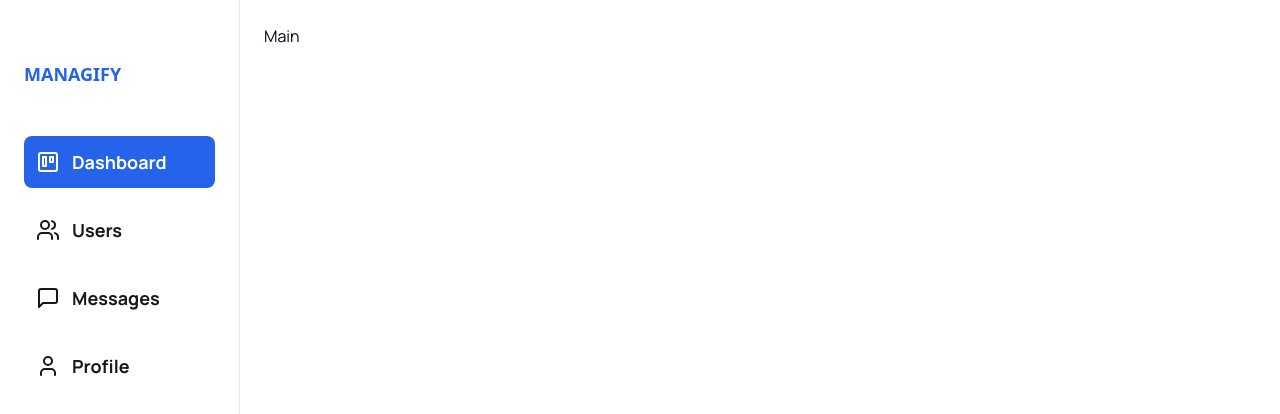
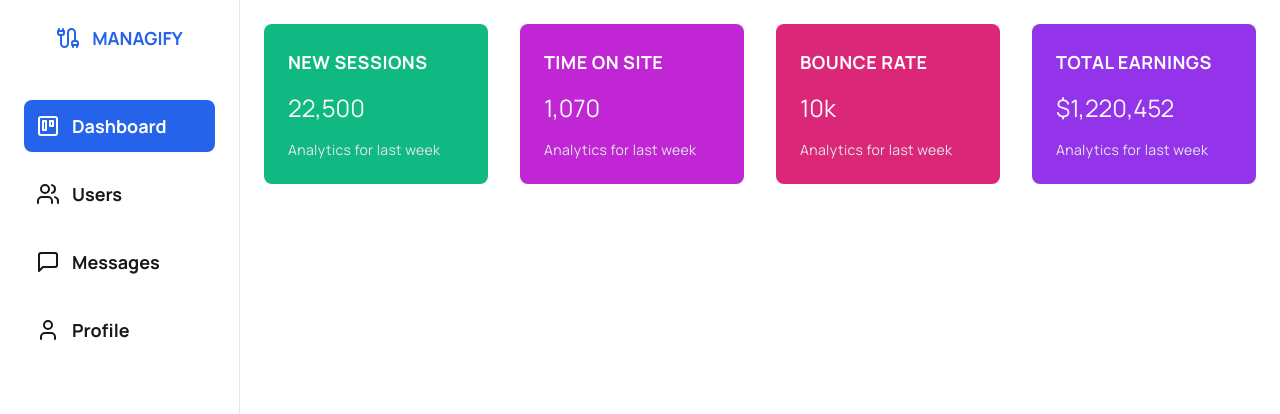
Before and after one commit to mohammed3895/managify, a Next.js app: page / in a window 1280 px wide. Shown: the top 414 px of the page. Built offline with nearby package versions, Linux system fonts and the light colour scheme.

Commit message:
analytics page

```diff
--- a/app/(root)/page.tsx
+++ b/app/(root)/page.tsx
@@ -1,5 +1,10 @@
+import AnalyticsPage from "@/components/AnalyticsPage";
 import Image from "next/image";
 
 export default function Home() {
-  return <div className="">Main</div>;
+  return (
+    <div className="flex flex-col items-start justify-between gap-10">
+      <AnalyticsPage />
+    </div>
+  );
 }
--- a/app/layout.tsx
+++ b/app/layout.tsx
@@ -4,7 +4,11 @@ import "./globals.css";
 import SideBar from "@/components/shared/Sidebar/SideBar";
 import { ClerkProvider } from "@clerk/nextjs";
 
-const inter = Manrope({ subsets: ["latin"], weight: ["400", "700", "800"] });
+const inter = Manrope({
+  subsets: ["latin"],
+  weight: ["400", "700", "800"],
+  variable: "--font-manrope",
+});
 
 export const metadata: Metadata = {
   title: "Managify",
--- /dev/null
+++ b/components/AnalyticsPage.tsx
@@ -0,0 +1,28 @@
+import { Analytics } from "@/constants/analytics";
+import React from "react";
+
+const AnalyticsPage = () => {
+  return (
+    <div className="flex items-center justify-between gap-8 w-full">
+      {Analytics.map((item, i) => (
+        <div
+          key={i}
+          className={`w-full p-6 rounded-lg  flex flex-col items-start gap-4`}
+          style={{ backgroundColor: item.background }}
+        >
+          <h1 className="text-lg uppercase font-bold tracking-wide text-white">
+            {item.category}
+          </h1>
+          <span className="text-2xl font-normal text-gray-50">
+            {item.total}
+          </span>
+          <p className="text-sm font-normal tracking-wide text-gray-200">
+            {item.description}
+          </p>
+        </div>
+      ))}
+    </div>
+  );
+};
+
+export default AnalyticsPage;
--- a/components/shared/Sidebar/Logo.tsx
+++ b/components/shared/Sidebar/Logo.tsx
@@ -1,3 +1,4 @@
+import { Cable } from "lucide-react";
 import Link from "next/link";
 import React from "react";
 
@@ -5,9 +6,9 @@ const Logo = () => {
   return (
     <Link
       href="/"
-      className="text-lg font-bold uppercase text-primary font-sans mb-8"
+      className="text-lg font-bold uppercase text-primary flex items-center justify-center gap-3 mb-8"
     >
-      Managify
+      <Cable /> Managify
     </Link>
   );
 };
--- a/components/shared/Sidebar/SideBar.tsx
+++ b/components/shared/Sidebar/SideBar.tsx
@@ -11,9 +11,9 @@ const SideBar = () => {
   const pathname = usePathname();
 
   return (
-    <aside className="bg-white border-r w-60 h-screen fixed px-6 py-3 flex flex-col items-start justify-between">
+    <aside className="bg-white border-r w-60 h-screen fixed p-6 flex flex-col items-start justify-between">
       {/* TAB LIST */}
-      <div className="w-full mt-12 flex flex-col gap-4 text-base font-medium leading-5 text-gray-700">
+      <div className="w-full flex flex-col gap-4 text-base font-medium leading-5 text-gray-700">
         <Logo />
         {Tabs.map((tab) => {
           const isActiveTab = tab.href === pathname;
--- /dev/null
+++ b/constants/analytics.ts
@@ -0,0 +1,26 @@
+export const Analytics = [
+  {
+    category: "new sessions",
+    description: "Analytics for last week",
+    total: "22,500",
+    background: "#10B981",
+  },
+  {
+    category: "time on site",
+    description: "Analytics for last week",
+    total: "1,070",
+    background: "#C026D3",
+  },
+  {
+    category: "bounce rate",
+    description: "Analytics for last week",
+    total: "10k",
+    background: "#DB2777",
+  },
+  {
+    category: "Total earnings",
+    description: "Analytics for last week",
+    total: "$1,220,452",
+    background: "#9333EA",
+  },
+];
```
